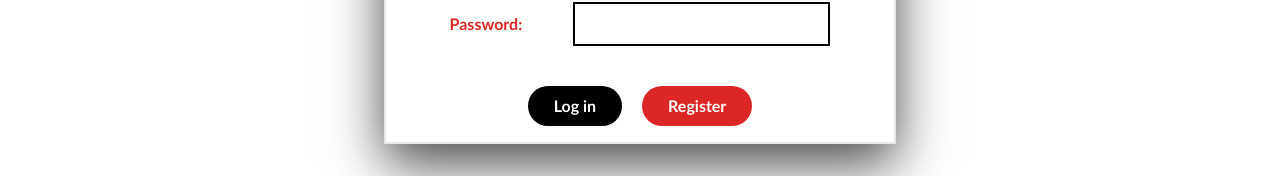
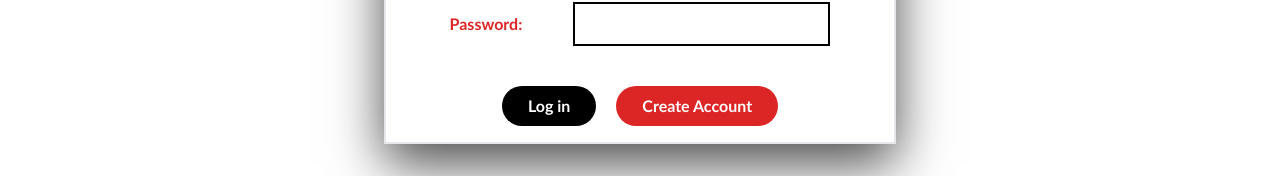
Before and after one commit to harshit0571/ngo-website-react, a React (Create React App) app: page /login in a window 1280 px wide. Shown: the part 368-544 px from the top of the page. Built offline with nearby package versions, Linux system fonts and the light colour scheme.

Commit message:
register ui

```diff
--- a/src/components/SignUp.jsx
+++ b/src/components/SignUp.jsx
@@ -60,7 +60,7 @@ const SignUp = ({ setUser }) => {
                 }}
                 className="bg-red-600"
               >
-                Register
+                Create Account
               </button>
             </div>
           </div>
```
